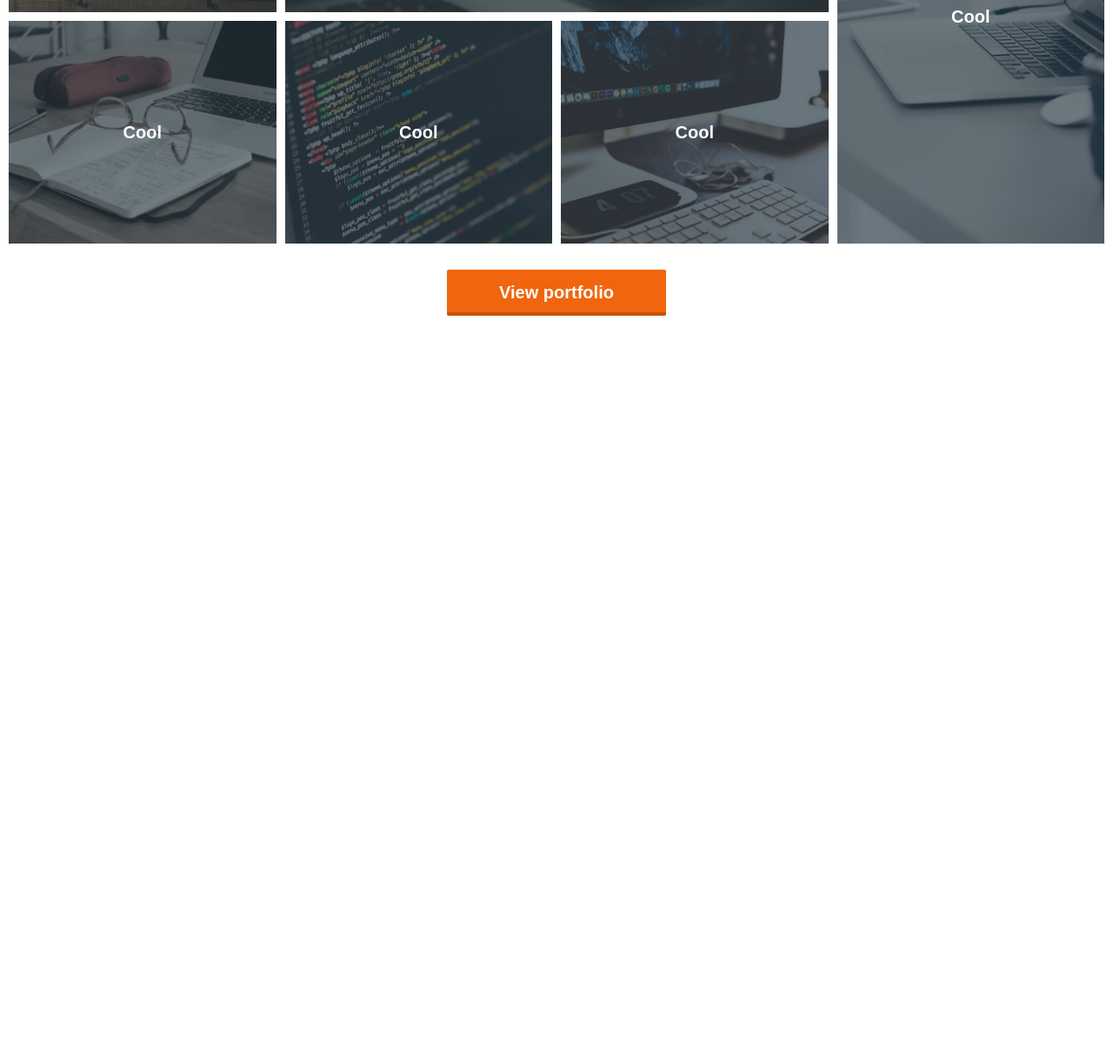
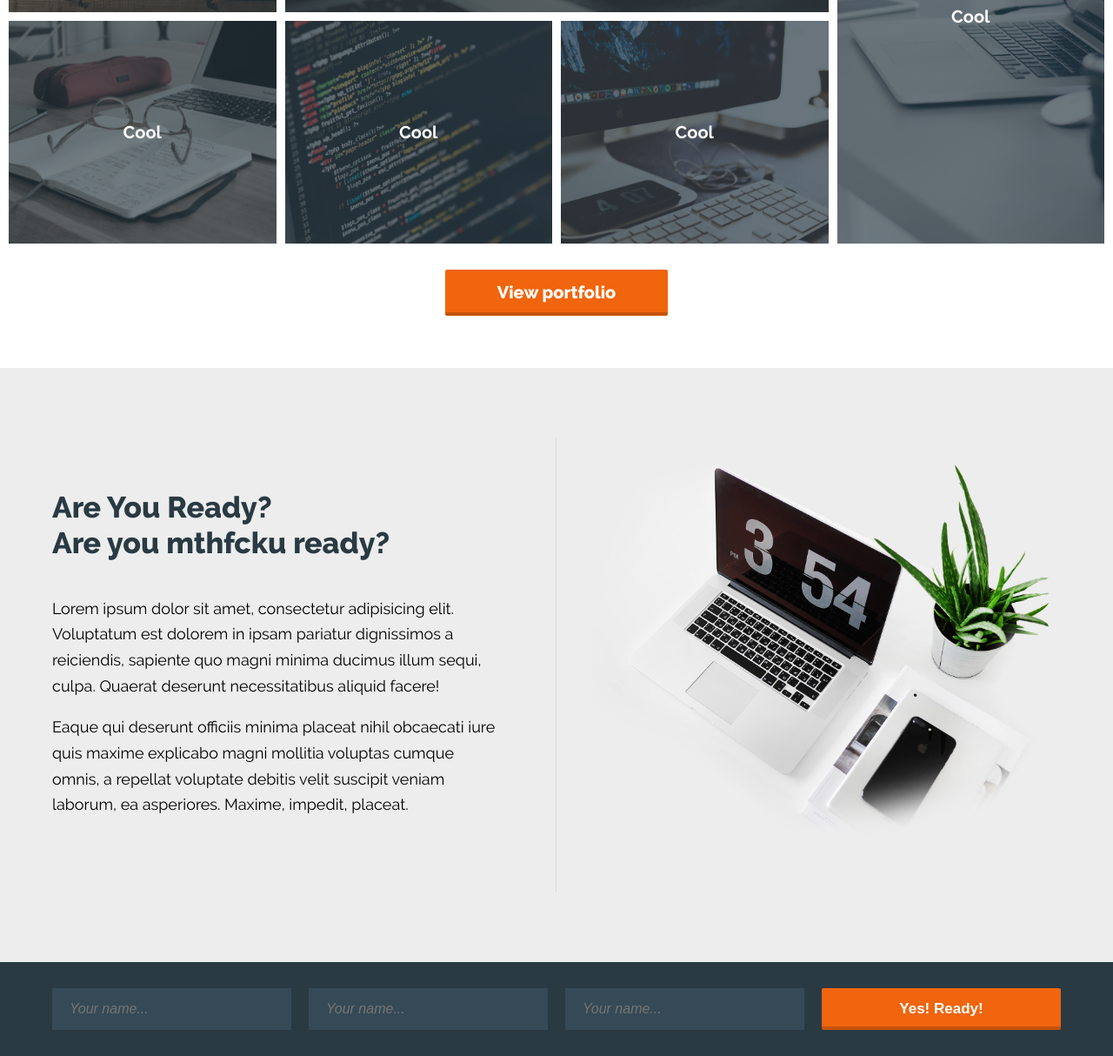
Before and after one commit to wrqqq/css-grid-template, a website: page app/index.html in a window 1280 px wide. Shown: the part 1318-2532 px from the top of the page at 87% size. Before the commit the page ends 1741 px from the top, so only its background shows below. Drawn offline with nearby package versions, Linux system fonts and the light colour scheme; files that its build step writes are made by us from their sources.

Commit message:
Form section

```diff
--- a/app/index.html
+++ b/app/index.html
@@ -41,6 +41,35 @@
 		</div>
 	</section>
 
+	<section class="section-ready landing-section">
+		<div class="container grid">
+
+			<div class="ready-left">
+				<h2>Are You Ready?<br> Are you mthfcku ready?</h2>
+
+				<p>Lorem ipsum dolor sit amet, consectetur adipisicing elit. Voluptatum est dolorem in ipsam pariatur dignissimos a reiciendis, sapiente quo magni minima ducimus illum sequi, culpa. Quaerat deserunt necessitatibus aliquid facere!</p>
+				<p>Eaque qui deserunt officiis minima placeat nihil obcaecati iure quis maxime explicabo magni mollitia voluptas cumque omnis, a repellat voluptate debitis velit suscipit veniam laborum, ea asperiores. Maxime, impedit, placeat.</p>
+			</div>
+
+			<div class="ready-right">
+
+				<img src="img/example.jpg" class="img-responsive" alt="">
+
+			</div>
+		</div>
+	</section>
+
+	<section class="form-section">
+		<div class="container">
+			<form class="grid">
+				<div><input type="text" placeholder="Your name..." require></div>
+				<div><input type="text" placeholder="Your name..." require></div>
+				<div><input type="text" placeholder="Your name..." require></div>
+				<div><button class="button">Yes! Ready!</button></div>
+			</form>
+		</div>
+	</section>
+
 	<link rel="stylesheet" href="css/main.min.css">
 	<script src="js/scripts.min.js"></script>
 
--- a/app/sass/_base.sass
+++ b/app/sass/_base.sass
@@ -11,7 +11,7 @@ body
 	min-width: 320px
 	position: relative
 	line-height: 1.65
-	font-family: raleway-example, sans-serif
+	font-family: raleway-grid, sans-serif
 	overflow-x: hidden
 	opacity: 1
 
--- a/app/sass/main.sass
+++ b/app/sass/main.sass
@@ -133,6 +133,59 @@
 	grid-column: 1 / 5
 	padding: $gutter $gutter 50px
 
+.container
+	max-width: 1200px
+	margin: auto
+	padding: 0 $gutter
+.landing-section
+	padding: 80px 0
+	h2
+		font-size: 34px
+		font-weight: 800
+		color: $dark
+		line-height: 1.2
+.section-ready
+	background-color: $light
+	.container
+		grid-template-columns: 1fr 1fr
 
+.ready-left
+	border-right: 1px solid #dadada
+	font-size: 18px
+	padding:
+		top: 60px
+		bottom: 60px
+		right: 60px
+	h2
+		margin-top: 0
+		margin-bottom: 40px
+.ready-right
+	padding-left: 40px
+
+.form-section
+	padding: 30px 0
+	background-color: $dark
+	input
+		background-color: lighten($dark, 6%)
+	form
+		grid-gap: $gutter
+		grid-template-columns: repeat(4, 1fr)
+	.button
+		font-size: 17px
+		padding: 14.5px
+		width: 100%
+
+input, textarea
+	border: none
+	padding: 15px 20px
+	width: 100%
+	font-family: Arial, sans-serif
+	font-style: italic
+	outline: none
+	transition: background-color .25s ease
+	&:focus
+		background-color: $light
+	&::placeholder
+		color: ligten($dark, 20%)
 
 @import "media" // Всегда в конце
```
